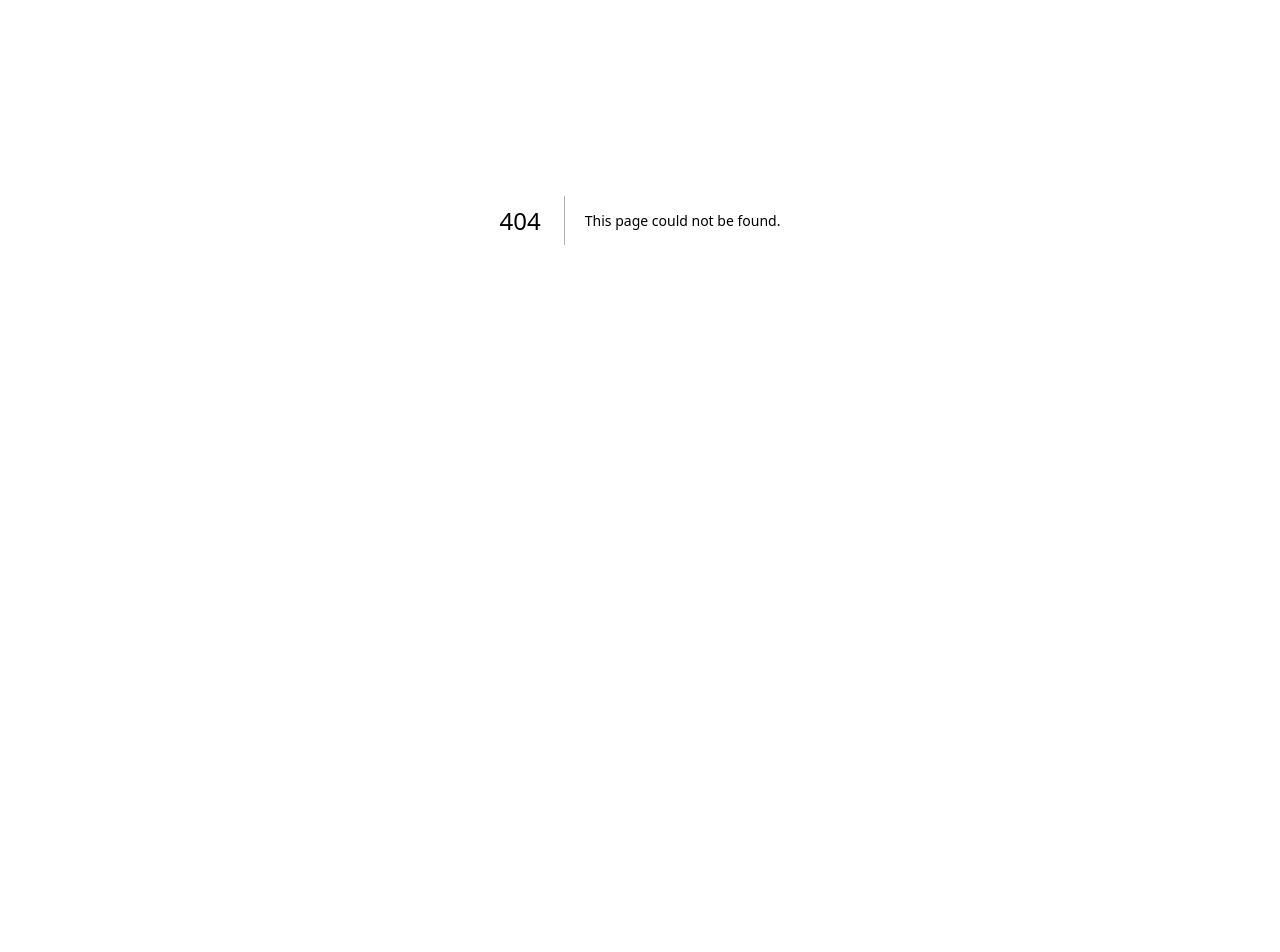
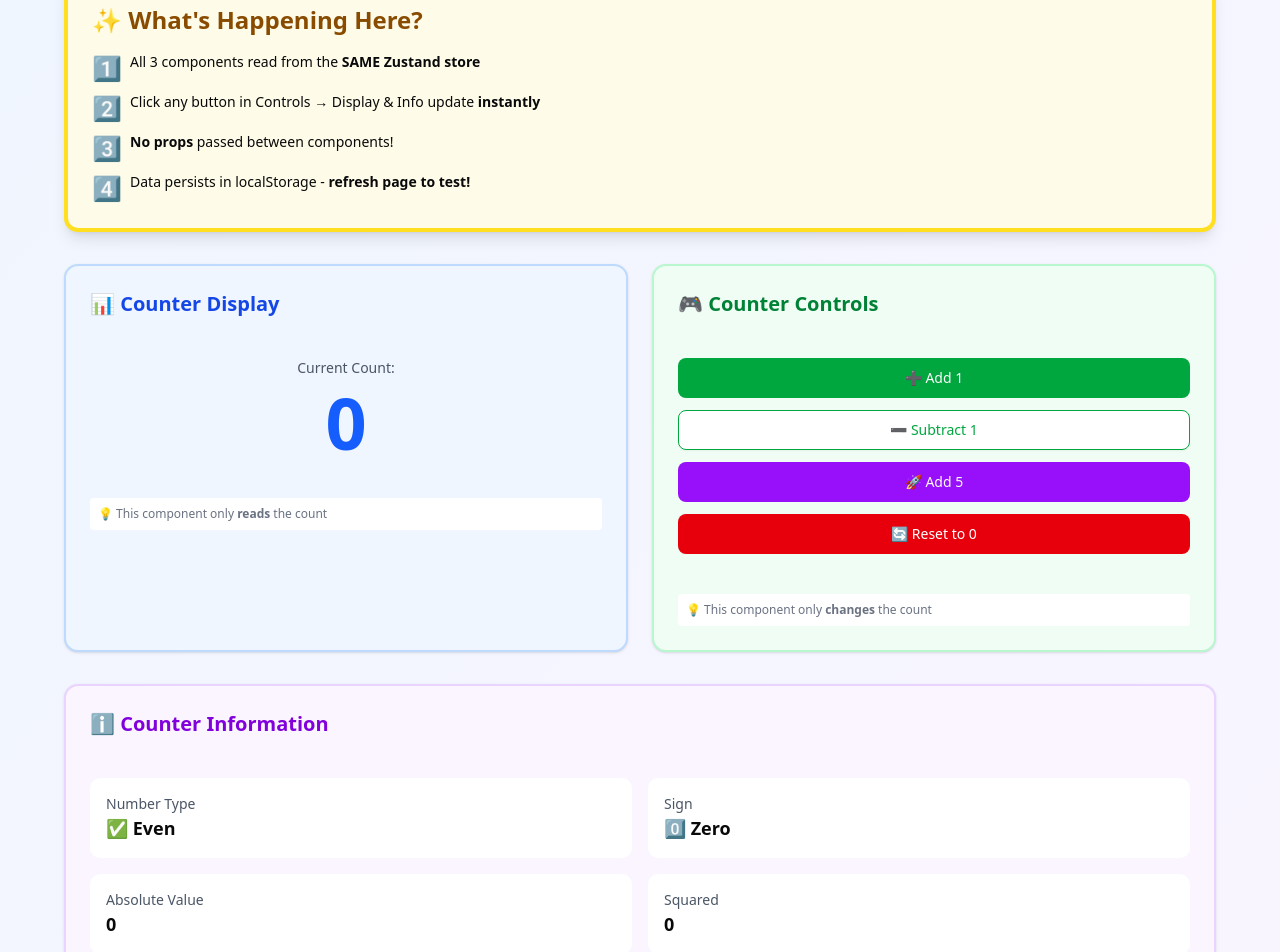
Before and after one commit to yashsarvaiya1/learn-nextjs, a Next.js app: page /zustand-demo in a window 1280 px wide. Before the commit this address had no page. Shown: the part 180-1132 px from the top of the page. Before the commit the page ends 800 px from the top, so only its background shows below. Built offline with nearby package versions, Linux system fonts and the light colour scheme.

Commit message:
[IMP] zustand demo: global state management
- Implemented a demo for global state management using Zustand.
- Created components for counter display, controls, and info.
- Set up a Zustand store to manage counter state.
- Added type definitions for better TypeScript support.

```diff
--- /dev/null
+++ b/app/zustand-demo/page.tsx
@@ -0,0 +1,6 @@
+// app/zustand-demo/page.tsx
+import ZustandDemo from '@/components/zustand-demo/ZustandDemo'
+
+export default function ZustandDemoPage() {
+  return <ZustandDemo />
+}
--- /dev/null
+++ b/components/zustand-demo/CounterControls.tsx
@@ -0,0 +1,60 @@
+// components/zustand-demo/CounterControls.tsx
+'use client'
+
+import { Card } from '@/components/ui/card'
+import { Button } from '@/components/ui/button'
+import { useCounterStore } from '@/stores/zustand-demo/counterStore'
+
+export default function CounterControls() {
+  // Get actions from store (not the count value!)
+  const increment = useCounterStore((state) => state.increment)
+  const decrement = useCounterStore((state) => state.decrement)
+  const reset = useCounterStore((state) => state.reset)
+  const incrementBy = useCounterStore((state) => state.incrementBy)
+
+  return (
+    <Card className="p-6 bg-green-50 border-2 border-green-200">
+      <h3 className="text-xl font-bold mb-4 text-green-700">
+        🎮 Counter Controls
+      </h3>
+      <div className="flex flex-col gap-3">
+        <Button
+          onClick={increment}
+          className="w-full bg-green-600 hover:bg-green-700"
+          size="lg"
+        >
+          ➕ Add 1
+        </Button>
+
+        <Button
+          onClick={decrement}
+          variant="outline"
+          className="w-full border-green-600 text-green-600"
+          size="lg"
+        >
+          ➖ Subtract 1
+        </Button>
+
+        <Button
+          onClick={() => incrementBy(5)}
+          className="w-full bg-purple-600 hover:bg-purple-700"
+          size="lg"
+        >
+          🚀 Add 5
+        </Button>
+
+        <Button
+          onClick={reset}
+          variant="destructive"
+          className="w-full"
+          size="lg"
+        >
+          🔄 Reset to 0
+        </Button>
+      </div>
+      <div className="mt-4 text-xs text-gray-500 bg-white p-2 rounded">
+        💡 This component only <strong>changes</strong> the count
+      </div>
+    </Card>
+  )
+}
--- /dev/null
+++ b/components/zustand-demo/CounterDisplay.tsx
@@ -0,0 +1,25 @@
+// components/zustand-demo/CounterDisplay.tsx
+'use client'
+
+import { Card } from '@/components/ui/card'
+import { useCounterStore } from '@/stores/zustand-demo/counterStore'
+
+export default function CounterDisplay() {
+  // Subscribe to count from store
+  const count = useCounterStore((state) => state.count)
+
+  return (
+    <Card className="p-6 bg-blue-50 border-2 border-blue-200">
+      <h3 className="text-xl font-bold mb-4 text-blue-700">
+        📊 Counter Display
+      </h3>
+      <div className="text-center">
+        <p className="text-sm text-gray-600 mb-2">Current Count:</p>
+        <p className="text-7xl font-bold text-blue-600">{count}</p>
+      </div>
+      <div className="mt-4 text-xs text-gray-500 bg-white p-2 rounded">
+        💡 This component only <strong>reads</strong> the count
+      </div>
+    </Card>
+  )
+}
--- /dev/null
+++ b/components/zustand-demo/CounterInfo.tsx
@@ -0,0 +1,52 @@
+// components/zustand-demo/CounterInfo.tsx
+'use client'
+
+import { Card } from '@/components/ui/card'
+import { useCounterStore } from '@/stores/zustand-demo/counterStore'
+
+export default function CounterInfo() {
+  // Read count from store
+  const count = useCounterStore((state) => state.count)
+
+  // Calculate info based on count
+  const isEven = count % 2 === 0
+  const isPositive = count > 0
+  const isNegative = count < 0
+  const isZero = count === 0
+
+  return (
+    <Card className="p-6 bg-purple-50 border-2 border-purple-200">
+      <h3 className="text-xl font-bold mb-4 text-purple-700">
+        ℹ️ Counter Information
+      </h3>
+      <div className="grid grid-cols-2 gap-4">
+        <div className="bg-white p-4 rounded-lg">
+          <p className="text-sm text-gray-600">Number Type</p>
+          <p className="text-lg font-bold">
+            {isEven ? '✅ Even' : '❌ Odd'}
+          </p>
+        </div>
+
+        <div className="bg-white p-4 rounded-lg">
+          <p className="text-sm text-gray-600">Sign</p>
+          <p className="text-lg font-bold">
+            {isPositive ? '➕ Positive' : isNegative ? '➖ Negative' : '0️⃣ Zero'}
+          </p>
+        </div>
+
+        <div className="bg-white p-4 rounded-lg">
+          <p className="text-sm text-gray-600">Absolute Value</p>
+          <p className="text-lg font-bold">{Math.abs(count)}</p>
+        </div>
+
+        <div className="bg-white p-4 rounded-lg">
+          <p className="text-sm text-gray-600">Squared</p>
+          <p className="text-lg font-bold">{count * count}</p>
+        </div>
+      </div>
+      <div className="mt-4 text-xs text-gray-500 bg-white p-2 rounded">
+        💡 This component <strong>reads and calculates</strong> based on count
+      </div>
+    </Card>
+  )
+}
--- /dev/null
+++ b/components/zustand-demo/ZustandDemo.tsx
@@ -0,0 +1,96 @@
+// components/zustand-demo/ZustandDemo.tsx
+'use client'
+
+import CounterDisplay from './CounterDisplay'
+import CounterControls from './CounterControls'
+import CounterInfo from './CounterInfo'
+
+export default function ZustandDemo() {
+  return (
+    <div className="min-h-screen bg-gradient-to-br from-blue-50 to-purple-50 p-8">
+      <div className="max-w-6xl mx-auto">
+        {/* Header */}
+        <div className="text-center mb-8">
+          <h1 className="text-5xl font-bold mb-4 bg-gradient-to-r from-blue-600 to-purple-600 bg-clip-text text-transparent">
+            🐻 Zustand Store Demo
+          </h1>
+          <p className="text-gray-600 text-lg">
+            Three components sharing the same state - No props passed!
+          </p>
+        </div>
+
+        {/* Explanation Box */}
+        <div className="bg-yellow-50 border-4 border-yellow-300 rounded-xl p-6 mb-8 shadow-lg">
+          <h2 className="font-bold text-2xl mb-4 text-yellow-800">
+            ✨ What's Happening Here?
+          </h2>
+          <ul className="space-y-2 text-sm">
+            <li className="flex items-start">
+              <span className="text-2xl mr-2">1️⃣</span>
+              <span>All 3 components read from the <strong>SAME Zustand store</strong></span>
+            </li>
+            <li className="flex items-start">
+              <span className="text-2xl mr-2">2️⃣</span>
+              <span>Click any button in Controls → Display & Info update <strong>instantly</strong></span>
+            </li>
+            <li className="flex items-start">
+              <span className="text-2xl mr-2">3️⃣</span>
+              <span><strong>No props</strong> passed between components!</span>
+            </li>
+            <li className="flex items-start">
+              <span className="text-2xl mr-2">4️⃣</span>
+              <span>Data persists in localStorage - <strong>refresh page to test!</strong></span>
+            </li>
+          </ul>
+        </div>
+
+        {/* Components Grid */}
+        <div className="grid grid-cols-1 lg:grid-cols-2 gap-6 mb-8">
+          {/* Display Component */}
+          <CounterDisplay />
+
+          {/* Controls Component */}
+          <CounterControls />
+        </div>
+
+        {/* Info Component (Full Width) */}
+        <CounterInfo />
+
+        {/* Flow Explanation */}
+        <div className="mt-8 bg-white rounded-xl p-6 shadow-lg border-2 border-gray-200">
+          <h2 className="font-bold text-2xl mb-6 text-center text-gray-800">
+            📚 How the Flow Works
+          </h2>
+          <div className="grid grid-cols-1 md:grid-cols-3 gap-6">
+            <div className="text-center p-4 bg-blue-50 rounded-lg">
+              <div className="text-4xl mb-2">📋</div>
+              <h3 className="font-bold text-blue-600 mb-2">1. Model</h3>
+              <code className="text-xs bg-white px-2 py-1 rounded block">
+                types.ts
+              </code>
+              <p className="text-sm mt-2">Defines data shape</p>
+            </div>
+
+            <div className="text-center p-4 bg-green-50 rounded-lg">
+              <div className="text-4xl mb-2">📦</div>
+              <h3 className="font-bold text-green-600 mb-2">2. Store</h3>
+              <code className="text-xs bg-white px-2 py-1 rounded block">
+                counterStore.ts
+              </code>
+              <p className="text-sm mt-2">Holds data + actions</p>
+            </div>
+
+            <div className="text-center p-4 bg-purple-50 rounded-lg">
+              <div className="text-4xl mb-2">🎨</div>
+              <h3 className="font-bold text-purple-600 mb-2">3. Components</h3>
+              <code className="text-xs bg-white px-2 py-1 rounded block">
+                3 components
+              </code>
+              <p className="text-sm mt-2">Read & display data</p>
+            </div>
+          </div>
+        </div>
+      </div>
+    </div>
+  )
+}
--- /dev/null
+++ b/models/zustand-demo/types.ts
@@ -0,0 +1,3 @@
+export interface CounterState{
+    count: number
+}
--- /dev/null
+++ b/stores/zustand-demo/counterStore.ts
@@ -0,0 +1,28 @@
+import { create } from "zustand";
+import { persist, createJSONStorage } from "zustand/middleware";
+import { CounterState } from "@/models/zustand-demo/types";
+import { count } from "console";
+
+interface CounterStore extends CounterState {
+  increment: () => void;
+  decrement: () => void;
+  reset: () => void;
+  incrementBy: (amount: number) => void;
+}
+
+export const useCounterStore = create<CounterStore>()(
+  persist(
+    (set) => ({
+      count: 0,
+      increment: () => set((state) => ({ count: state.count + 1 })),
+      decrement: () => set((state) => ({ count: state.count - 1 })),
+      reset: () => set({ count: 0 }),
+      incrementBy: (amount) =>
+        set((state) => ({ count: state.count + amount })),
+    }),
+    {
+      name: "counter-storage",
+      storage: createJSONStorage(() => localStorage),
+    }
+  )
+);
```
